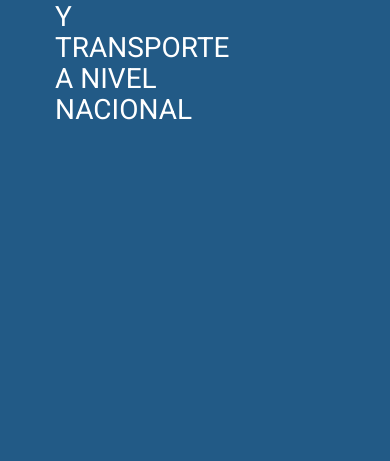
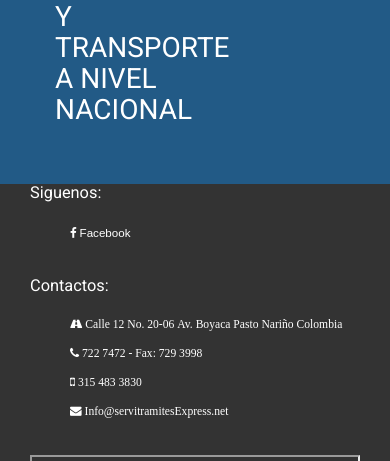
Before and after one commit to itanortega/ste_pag_web, a PHP site: page / in a window 390 px wide. Shown: the part 849-1310 px from the top of the page. Before the commit the page ends 969 px from the top, so only its background shows below. Run offline with PHP 8.4, Linux system fonts and the light colour scheme; grey boxes are pictures that could not be loaded.

Commit message:
Creación del footer

```diff
--- a/css/styles.css
+++ b/css/styles.css
@@ -76,3 +76,29 @@ nav.navbar {
     color: #225A86 !important;
 }
 /* menu */
+
+/** footer **/
+.iconos-sociales2{
+	color: #fff;
+}
+.iconos-sociales2:active
+.iconos-sociales2:visited{
+	color: #fff;
+}
+.iconos-sociales2:hover{
+	color: #6bb327;
+}
+.redes-sociales-footer{
+	font-family: Arial, Helvetica, sans-serif !important;
+}
+footer{
+	background: #333333;
+	color: #fff !important;
+}
+
+.widget h3,
+.widget h5{
+	margin: 0 0 1.5em;
+	color : #fff;
+}
+/** footer **/
--- a/includes/footer.php
+++ b/includes/footer.php
@@ -1,3 +1,26 @@
+        <footer>
+			<div class="container-fluid">
+				<div class="container">
+					<div class="row">
+						<div class="col-xs-12 col-md-4 widget">
+							<h3>Siguenos:</h3><ul><h5><a target="_blank" class="iconos-sociales2" href="https://www.facebook.com/Servitramites-Exprees-256915627738258/"><span class="fa fa-facebook iconos">&nbsp;<span class="redes-sociales-footer">Facebook&nbsp;</span></span></a></h5></ul>					  		<br>
+					  		<h3>Contactos:</h3><ul><h5><span class="fa fa-road iconos">&nbsp;Calle 12 No. 20-06 Av. Boyaca Pasto Nariño Colombia</span></h5><h5><span class="fa fa-phone iconos">&nbsp;722 7472  - Fax: 729 3998</span></h5><h5><span class="fa fa-mobile iconos">&nbsp;315 483 3830</span></h5><h5><span class="fa fa-envelope iconos">&nbsp;Info@servitramitesExpress.net</span></h5></ul>
+						</div>
+						<div class="col-xs-12 col-md-8 widget">
+						<br>
+							<iframe src="https://www.google.com/maps/d/embed?mid=zFDWK2fQUrk4.kKnfjXCbWqWw&amp;z=15" width="100%" height="300"></iframe>
+						</div>
+					</div>
+				</div>
+				<div class="container mg">
+						<div class="pull-right"><br>© Servitramites Express 2016, Todos los derechos reservados.</div>
+				</div>
+			</div>
+		</footer>
+
+
+
+
         <div class="scroll-top-wrapper ">
             <span class="scroll-top-inner">
                 <i class="fa fa-2x fa-arrow-circle-up"></i>
```
